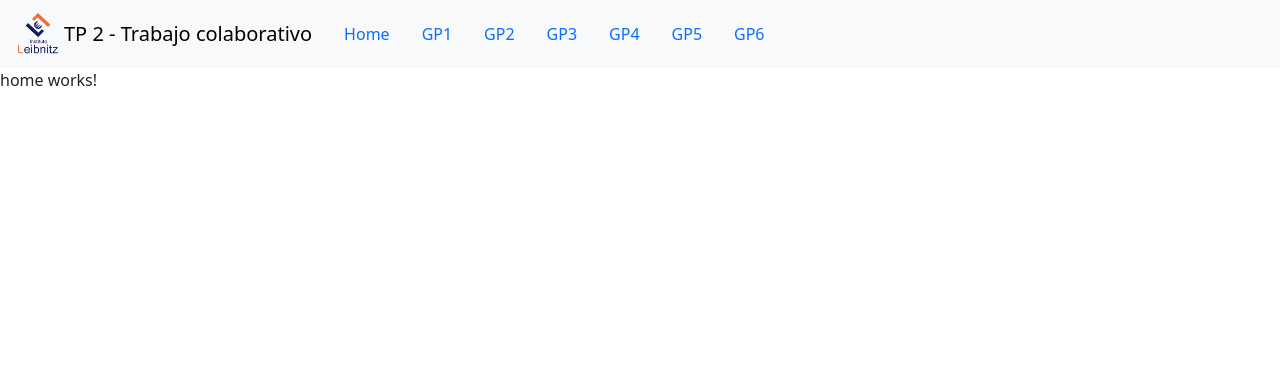
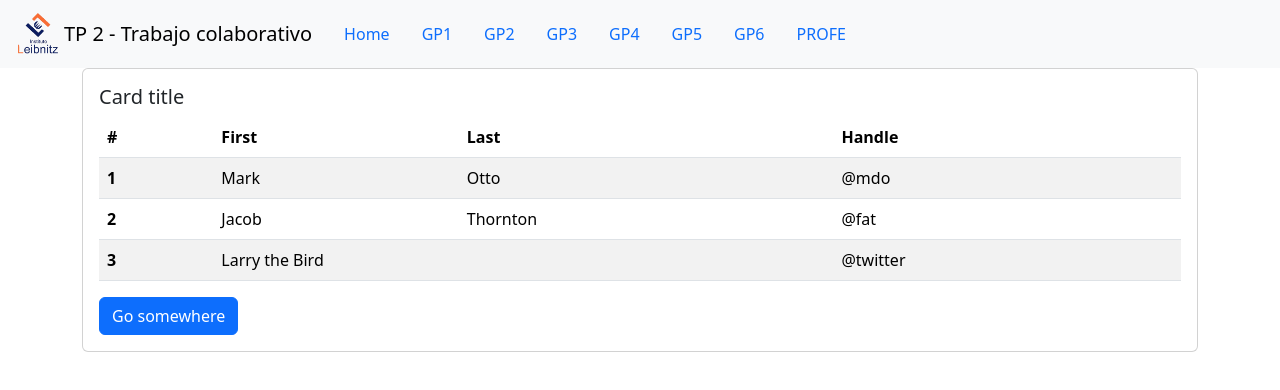
Before and after one commit to svidal1987/tp2_2023, an Angular app: page /profe in a window 1280 px wide. Before the commit this address led to /home. Shown: the top 390 px of the page. Built offline with nearby package versions, Linux system fonts and the light colour scheme.

Commit message:
Agregado de componente de profe

```diff
--- a/src/app/app-routing.module.ts
+++ b/src/app/app-routing.module.ts
@@ -8,6 +8,7 @@ import { Grupo3Component } from './leibnitz/PIII/modulos/grupo3/grupo3.component
 import { Grupo4Component } from './leibnitz/PIII/modulos/grupo4/grupo4.component';
 import { Grupo5Component } from './leibnitz/PIII/modulos/grupo5/grupo5.component';
 import { Grupo6Component } from './leibnitz/PIII/modulos/grupo6/grupo6.component';
+import { ProfeComponent } from './leibnitz/PIII/modulos/profe/profe.component';
 
 const routes : Routes = [
   {  path:'', redirectTo:'home', pathMatch:'full'},
@@ -19,6 +20,9 @@ const routes : Routes = [
   {  path:'grupo5', component:Grupo5Component},
   {  path:'grupo6', component:Grupo6Component},
 
+
+  {  path:'profe', component:ProfeComponent},
+
   {  path:'**', redirectTo:'home', pathMatch:'full'},
 ]
 
--- a/src/app/app.module.ts
+++ b/src/app/app.module.ts
@@ -12,6 +12,7 @@ import { Grupo5Component } from './leibnitz/PIII/modulos/grupo5/grupo5.component
 import { Grupo6Component } from './leibnitz/PIII/modulos/grupo6/grupo6.component';
 import { HomeComponent } from './leibnitz/PIII/generic/home/home.component';
 import { AppRoutingModule } from './app-routing.module';
+import { ProfeComponent } from './leibnitz/PIII/modulos/profe/profe.component';
 
 @NgModule({
   declarations: [
@@ -24,7 +25,8 @@ import { AppRoutingModule } from './app-routing.module';
     Grupo4Component,
     Grupo5Component,
     Grupo6Component,
-    HomeComponent
+    HomeComponent,
+    ProfeComponent
   ],
   imports: [
     BrowserModule,
--- a/src/app/leibnitz/PIII/generic/header/header.component.html
+++ b/src/app/leibnitz/PIII/generic/header/header.component.html
@@ -29,6 +29,9 @@
           <li class="nav-item">
             <a class="nav-link" href="/grupo6">GP6</a>
           </li>
+          <li class="nav-item">
+            <a class="nav-link" href="/profe">PROFE</a>
+          </li>
         </ul>
 
       </div>
--- /dev/null
+++ b/src/app/leibnitz/PIII/modulos/profe/profe.component.html
@@ -0,0 +1,38 @@
+<div class="container">
+    <div class="card" >
+        <div class="card-body">
+            <h5 class="card-title">Card title</h5>
+            <table class="table table-striped table-hover">
+                <thead>
+                  <tr>
+                    <th scope="col">#</th>
+                    <th scope="col">First</th>
+                    <th scope="col">Last</th>
+                    <th scope="col">Handle</th>
+                  </tr>
+                </thead>
+                <tbody>
+                  <tr>
+                    <th scope="row">1</th>
+                    <td>Mark</td>
+                    <td>Otto</td>
+                    <td>@mdo</td>
+                  </tr>
+                  <tr>
+                    <th scope="row">2</th>
+                    <td>Jacob</td>
+                    <td>Thornton</td>
+                    <td>@fat</td>
+                  </tr>
+                  <tr>
+                    <th scope="row">3</th>
+                    <td colspan="2">Larry the Bird</td>
+                    <td>@twitter</td>
+                  </tr>
+                </tbody>
+              </table>
+            <a href="#" class="btn btn-primary">Go somewhere</a>
+        </div>
+
+    </div>
+</div>
--- /dev/null
+++ b/src/app/leibnitz/PIII/modulos/profe/profe.component.ts
@@ -0,0 +1,15 @@
+import { Component, OnInit } from '@angular/core';
+
+@Component({
+  selector: 'app-profe',
+  templateUrl: './profe.component.html',
+  styleUrls: ['./profe.component.css']
+})
+export class ProfeComponent implements OnInit {
+
+  constructor() { }
+
+  ngOnInit(): void {
+  }
+
+}
```
Also changed, not shown: src/app/leibnitz/PIII/modulos/profe/profe.service.ts (added, +9 -0 lines), src/app/leibnitz/PIII/modulos/profe/profe.component.css (added), 2 other files (tests, documents, lock files or other folders).
